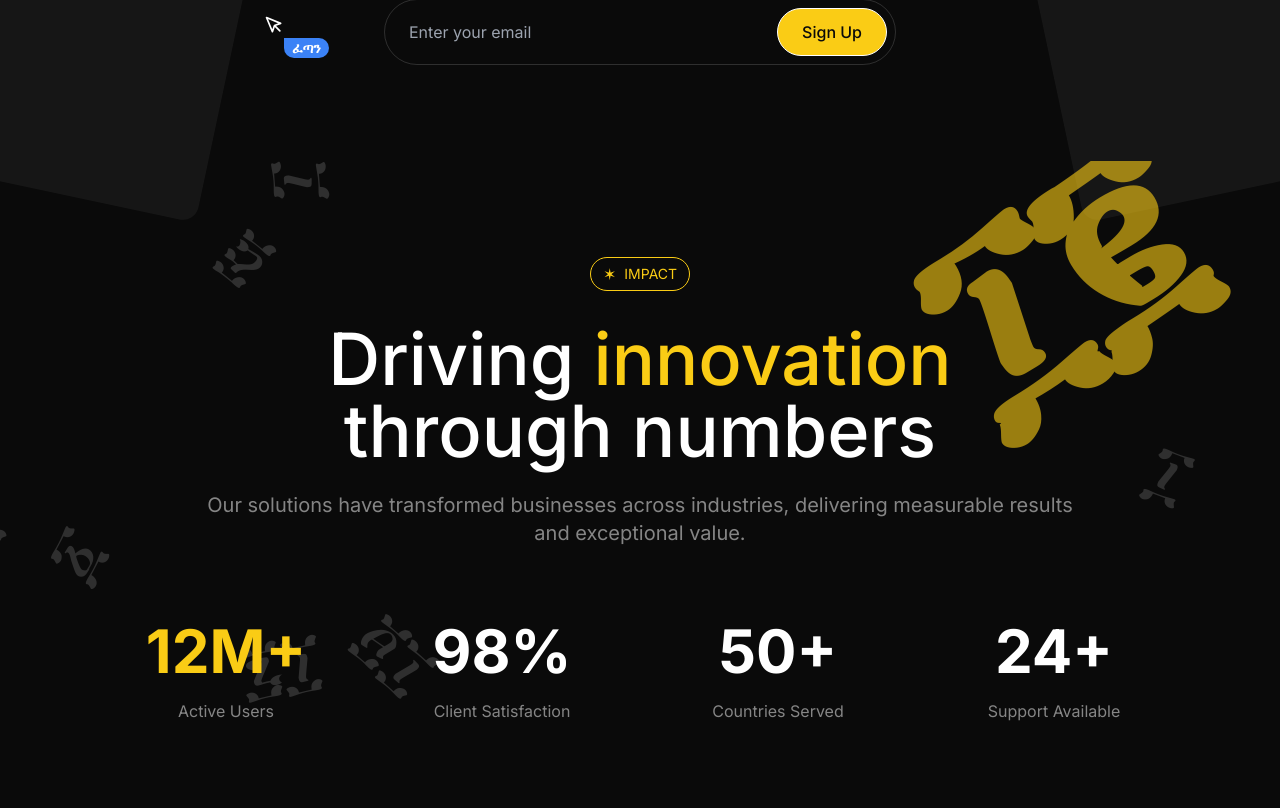
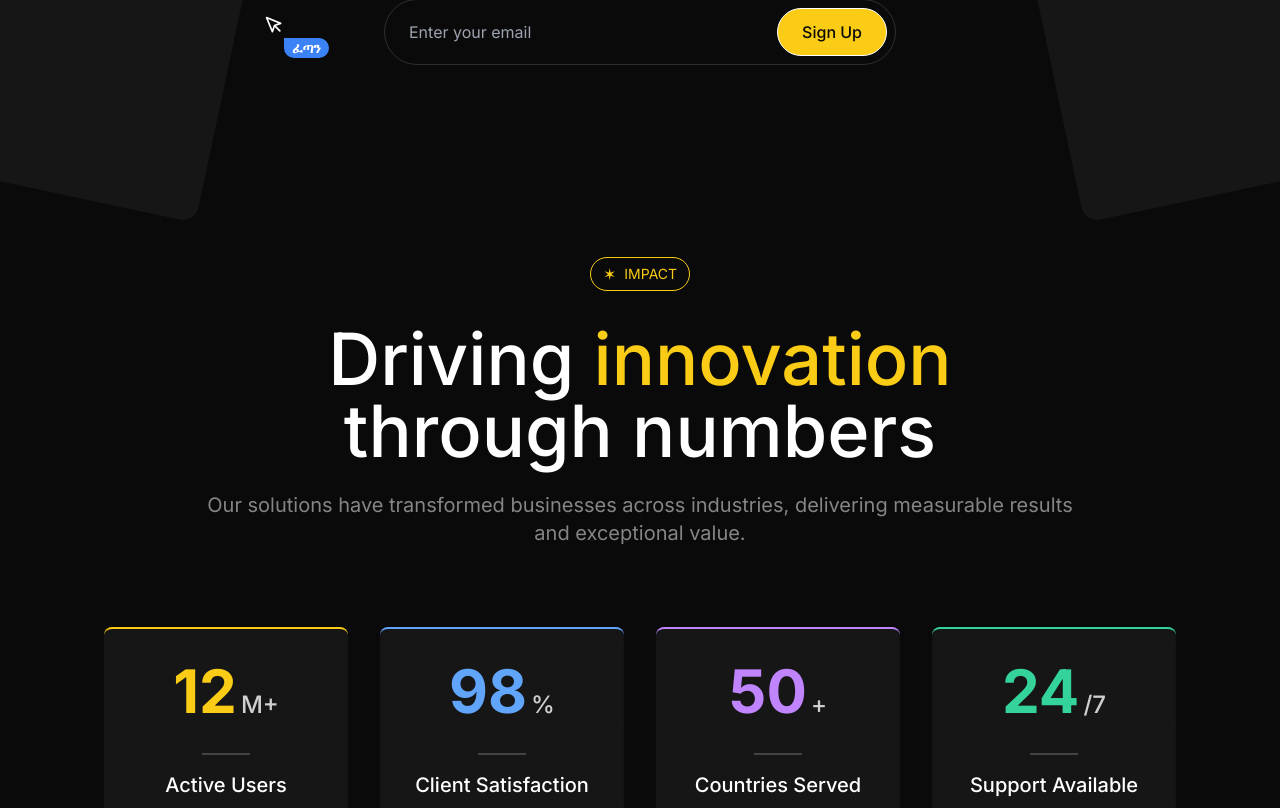
Before and after one commit to AbrshS/GrindDev-LandingPage, a Next.js app: page / in a window 1280 px wide. Shown: the part 595-1403 px from the top of the page. Built offline with nearby package versions, Linux system fonts and the light colour scheme.

Commit message:
stat card added

```diff
--- a/src/sections/ImpactNumbers.tsx
+++ b/src/sections/ImpactNumbers.tsx
@@ -2,105 +2,129 @@
 
 import { motion } from "framer-motion";
 import Tag from "@/components/Tag";
-
-// Add these imports at the top
-import { useEffect, useState } from "react";
+import { useEffect, useState, useRef } from "react";
 import { useInView } from "framer-motion";
-import { useRef } from "react";
-
-const geezNumbers = [
-    '፩', '፪', '፫', '፬', '፭', '፮', '፯', '፰', '፱', '፲',
-    '፲፩', '፲፪', '፲፫', '፲፬', '፲፭', '፲፮', '፲፯', '፲፰', '፲፱', '፳'
-];
-
-const numberPositions = geezNumbers.map(() => ({
-    x: Math.random() * 120 - 10, // Spread from -10% to 110% horizontally
-    y: Math.random() * 120 - 10, // Spread from -10% to 110% vertically
-    rotate: Math.random() * 360
-}));
 
 export default function ImpactNumbers() {
+    const sectionRef = useRef(null);
+    const isInView = useInView(sectionRef, { once: false, margin: "-100px" });
+
     return (
-        <section className="py-24 relative overflow-hidden min-h-[900px]">
-            <div className="absolute inset-0 p-20">
-                {geezNumbers.map((num, index) => (
-                    <div
-                        key={index}
-                        style={{
-                            position: 'absolute',
-                            left: `${numberPositions[index].x}%`,
-                            top: `${numberPositions[index].y}%`,
-                            transform: `translate(-50%, -50%) rotate(${numberPositions[index].rotate}deg)`,
-                            opacity: index === 11 ? 0.6 : 0.15
-                        }}
-                        className={`
-                            ${index === 11
-                                ? 'text-yellow-400 text-[180px] md:text-[250px] font-bold z-10'
-                                : 'text-white text-6xl md:text-7xl'
-                            }`}
-                    >
-                        {num}
-                    </div>
-                ))}
+        <section ref={sectionRef} className="py-24 relative overflow-hidden">
+            {/* Subtle background grid pattern */}
+            <div className="absolute inset-0 opacity-10">
+                <div className="absolute inset-0"
+                    style={{
+                        backgroundImage: 'linear-gradient(to right, rgba(255, 255, 255, 0.05) 1px, transparent 1px), linear-gradient(to bottom, rgba(255, 255, 255, 0.05) 1px, transparent 1px)',
+                        backgroundSize: '80px 80px'
+                    }}
+                />
             </div>
 
-            {/* Rest of your content remains the same */}
+            {/* Main content */}
             <div className="container relative z-20">
-                <div className="flex justify-center">
+                <motion.div
+                    initial={{ opacity: 0, y: 20 }}
+                    animate={isInView ? { opacity: 1, y: 0 } : {}}
+                    transition={{ duration: 0.7 }}
+                    className="flex justify-center"
+                >
                     <Tag>Impact</Tag>
-                </div>
-                <div className="max-w-4xl mx-auto text-center mt-8">
+                </motion.div>
+
+                <motion.div
+                    initial={{ opacity: 0, y: 30 }}
+                    animate={isInView ? { opacity: 1, y: 0 } : {}}
+                    transition={{ duration: 0.7, delay: 0.2 }}
+                    className="max-w-4xl mx-auto text-center mt-8"
+                >
                     <h2 className="text-6xl md:text-7xl font-medium">
                         Driving <span className="text-yellow-400">innovation</span> through numbers
                     </h2>
                     <p className="text-white/50 mt-6 text-xl">
                         Our solutions have transformed businesses across industries, delivering measurable results and exceptional value.
                     </p>
-                </div>
+                </motion.div>
 
-                {/* Stats Grid */}
-                <div className="mt-16 grid grid-cols-2 md:grid-cols-4 gap-8">
-                    <StatItem endValue={12} label="Active Users" delay={0} isYellow={true} />
-                    <StatItem endValue={98} label="Client Satisfaction" delay={0.1} />
-                    <StatItem endValue={50} label="Countries Served" delay={0.2} />
-                    <StatItem endValue={24} label="Support Available" delay={0.3} />
+                {/* Clean, professional stat cards */}
+                <div className="mt-20 grid grid-cols-1 md:grid-cols-2 lg:grid-cols-4 gap-8">
+                    <StatCard
+                        value={12}
+                        suffix="M+"
+                        label="Active Users"
+                        delay={0}
+                        accentColor="yellow"
+                    />
+                    <StatCard
+                        value={98}
+                        suffix="%"
+                        label="Client Satisfaction"
+                        delay={0.1}
+                        accentColor="blue"
+                    />
+                    <StatCard
+                        value={50}
+                        suffix="+"
+                        label="Countries Served"
+                        delay={0.2}
+                        accentColor="purple"
+                    />
+                    <StatCard
+                        value={24}
+                        suffix="/7"
+                        label="Support Available"
+                        delay={0.3}
+                        accentColor="emerald"
+                    />
                 </div>
             </div>
         </section>
     );
 }
 
-// Add this helper function after your existing geezNumbers array
-const toGeez = (num: number) => {
-    const geezDigits = ['፩', '፪', '፫', '፬', '፭', '፮', '፯', '፰', '፱'];
-    const geezTens = ['፲', '፳', '፴', '፵', '፶', '፷', '፸', '፹', '፺'];
+// Clean, professional stat card with subtle animation
+const StatCard = ({
+    value,
+    label,
+    suffix = "",
+    delay = 0,
+    accentColor = "yellow"
+}: {
+    value: number,
+    label: string,
+    suffix?: string,
+    delay?: number,
+    accentColor?: string
+}) => {
+    const [count, setCount] = useState(0);
+    const ref = useRef(null);
+    const isInView = useInView(ref, { once: true });
 
-    if (num <= 9) return geezDigits[num - 1] || '';
-    if (num % 10 === 0 && num <= 90) return geezTens[Math.floor(num / 10) - 1] || '';
+    // Map accent colors to Tailwind classes
+    const accentColors: Record<string, string> = {
+        yellow: "border-yellow-400",
+        blue: "border-blue-400",
+        purple: "border-purple-400",
+        emerald: "border-emerald-400"
+    };
 
-    const tens = Math.floor(num / 10);
-    const ones = num % 10;
-    return `${geezTens[tens - 1] || ''}${ones > 0 ? geezDigits[ones - 1] : ''}`;
-};
-
-// Replace your Stats Grid section with this:
-const StatItem = ({ endValue, label, delay = 0, isYellow = false }) => {
-    const [count, setCount] = useState(0);
-    const [isComplete, setIsComplete] = useState(false);
-    const ref = useRef(null);
-    const isInView = useInView(ref);
+    const textColors: Record<string, string> = {
+        yellow: "text-yellow-400",
+        blue: "text-blue-400",
+        purple: "text-purple-400",
+        emerald: "text-emerald-400"
+    };
 
     useEffect(() => {
         if (isInView) {
             const duration = 2000;
-            const steps = 60;
-            const increment = endValue / steps;
+            const steps = 50;
+            const increment = value / steps;
             let current = 0;
             const timer = setInterval(() => {
                 current += increment;
-                if (current >= endValue) {
-                    setCount(endValue);
-                    setIsComplete(true);
+                if (current >= value) {
+                    setCount(value);
                     clearInterval(timer);
                 } else {
                     setCount(Math.floor(current));
@@ -108,24 +132,33 @@ const StatItem = ({ endValue, label, delay = 0, isYellow = false }) => {
             }, duration / steps);
             return () => clearInterval(timer);
         }
-    }, [isInView, endValue]);
+    }, [isInView, value]);
 
     return (
         <motion.div
             ref={ref}
-            initial={{ y: 20, opacity: 0 }}
+            initial={{ y: 30, opacity: 0 }}
             whileInView={{ y: 0, opacity: 1 }}
-            transition={{ delay }}
-            className="text-center"
+            transition={{ duration: 0.5, delay }}
+            whileHover={{ y: -5 }}
+            className="relative"
         >
-            <div className="relative h-[80px] flex items-center justify-center">
-                <span className={`text-5xl md:text-6xl font-bold ${isYellow ? 'text-yellow-400' : 'text-white'}`}>
-                    {isComplete
-                        ? `${endValue}${endValue === 12 ? 'M+' : endValue === 98 ? '%' : '+'}`
-                        : toGeez(Math.floor(count))}
-                </span>
+            <div className={`bg-white/5 backdrop-blur-sm rounded-lg p-8 border-t-2 ${accentColors[accentColor]} transition-all duration-300 hover:bg-white/10 h-full flex flex-col items-center justify-center`}>
+                <div className="flex items-baseline mb-4">
+                    <span className={`text-5xl md:text-6xl font-bold ${textColors[accentColor]}`}>
+                        {Math.floor(count)}
+                    </span>
+                    <span className="text-2xl font-medium text-white/80 ml-1">
+                        {suffix}
+                    </span>
+                </div>
+
+                <div className="w-12 h-0.5 bg-white/20 my-4"></div>
+
+                <h3 className="text-xl font-medium text-white text-center">
+                    {label}
+                </h3>
             </div>
-            <p className="text-white/50 mt-2">{label}</p>
         </motion.div>
     );
 };
```
